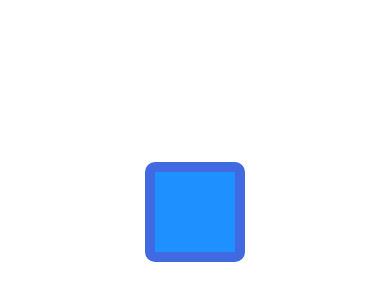
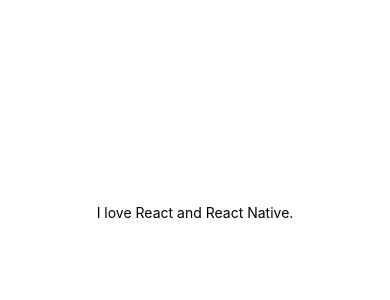
Before and after one commit to Shakib448/react-native-doneWithIt, a React Native app: screen / in a window 390 px wide. Shown: the part 210-510 px from the top of the page. Built offline with nearby package versions, Linux system fonts and the light colour scheme.

Commit message:
Done With it

```diff
--- a/App.js
+++ b/App.js
@@ -1,21 +1,18 @@
 import React from "react";
-import { Platform, StatusBar, StyleSheet, View } from "react-native";
+import { Platform, StatusBar, StyleSheet, View, Text } from "react-native";
 import WelcomeScreen from "./app/screens/WelcomeScreen";
 import ViewImageScreen from "./app/screens/ViewImageScreen";
 
 export default function App() {
   return (
-    <View style={{ flex: 1, justifyContent: "center", alignItems: "center" }}>
-      <View
-        style={{
-          backgroundColor: "dodgerblue",
-          width: 100,
-          height: 100,
-          borderWidth: 10,
-          borderColor: "royalblue",
-          borderRadius: 10,
-        }}
-      ></View>
+    <View
+      style={{
+        flex: 1,
+        justifyContent: "center",
+        alignItems: "center",
+      }}
+    >
+      <Text>I love React and React Native.</Text>
     </View>
   );
 }
```
